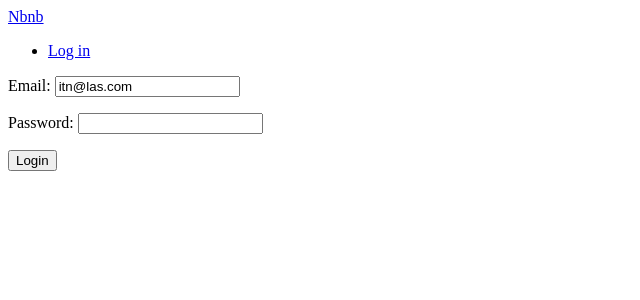
After one commit to amrebrahem22/lavish, a Django app: page /users/login in a window 1280 px wide. The commit adds this page. Shown: the top 300 px of the page, without its empty margins (0-640 px from the left). Run offline with Django 3.2, Linux system fonts and the light colour scheme.

Commit message:
create the login page

```diff
--- a/config/urls.py
+++ b/config/urls.py
@@ -22,6 +22,7 @@ urlpatterns = [
     path('admin/', admin.site.urls),
     path('', include('core.urls', namespace='core')),
     path('rooms/', include('rooms.urls', namespace="rooms")),
+    path("users/", include("users.urls", namespace="users")),
 ]
 
 if settings.DEBUG:
--- a/templates/partials/nav.html
+++ b/templates/partials/nav.html
@@ -1,4 +1,8 @@
 <a href="{% url "core:home" %}">Nbnb</a>
 <ul>
-    <li><a href="#">Login</a></li>
+    {% if user.is_authenticated %}
+        <li><a href="{% url "users:logout" %}">Log out</a></li>
+    {% else %}
+        <li><a href="{% url "users:login" %}">Log in</a></li>
+    {% endif %}
 </ul>
--- /dev/null
+++ b/templates/users/login.html
@@ -0,0 +1,16 @@
+{% extends "base.html" %}
+
+{% block title %}
+    Log In
+{% endblock title %}
+
+{% block search-bar %}
+{% endblock search-bar %}
+
+{% block content %}
+<form method="POST" action="{% url "users:login" %}">
+    {% csrf_token %}
+    {{form.as_p}}
+    <button>Login</button>
+</form>
+{% endblock content %}
--- /dev/null
+++ b/users/forms.py
@@ -0,0 +1,20 @@
+from django import forms
+from . import models
+
+
+class LoginForm(forms.Form):
+
+    email = forms.EmailField()
+    password = forms.CharField(widget=forms.PasswordInput)
+
+    def clean(self):
+        email = self.cleaned_data.get("email")
+        password = self.cleaned_data.get("password")
+        try:
+            user = models.User.objects.get(email=email)
+            if user.check_password(password):
+                return self.cleaned_data
+            else:
+                self.add_error("password", forms.ValidationError("Password is wrong"))
+        except models.User.DoesNotExist:
+            self.add_error("email", forms.ValidationError("User does not exist"))
--- /dev/null
+++ b/users/urls.py
@@ -0,0 +1,9 @@
+from django.urls import path
+from . import views
+
+app_name = "users"
+
+urlpatterns = [
+    path("login", views.LoginView.as_view(), name="login"),
+    path("logout", views.log_out, name="logout"),
+]
--- a/users/views.py
+++ b/users/views.py
@@ -1,3 +1,27 @@
+from django.views import View
 from django.shortcuts import render
+from django.shortcuts import render, redirect, reverse
+from django.contrib.auth import authenticate, login, logout
+from . import forms
 
-# Create your views here.
+
+class LoginView(View):
+    def get(self, request):
+        form = forms.LoginForm(initial={"email": "itn@las.com"})
+        return render(request, "users/login.html", {"form": form})
+
+    def post(self, request):
+        form = forms.LoginForm(request.POST)
+        if form.is_valid():
+            email = form.cleaned_data.get("email")
+            password = form.cleaned_data.get("password")
+            user = authenticate(request, username=email, password=password)
+            if user is not None:
+                login(request, user)
+                return redirect(reverse("core:home"))
+        return render(request, "users/login.html", {"form": form})
+
+
+def log_out(request):
+    logout(request)
+    return redirect(reverse("core:home"))
```
